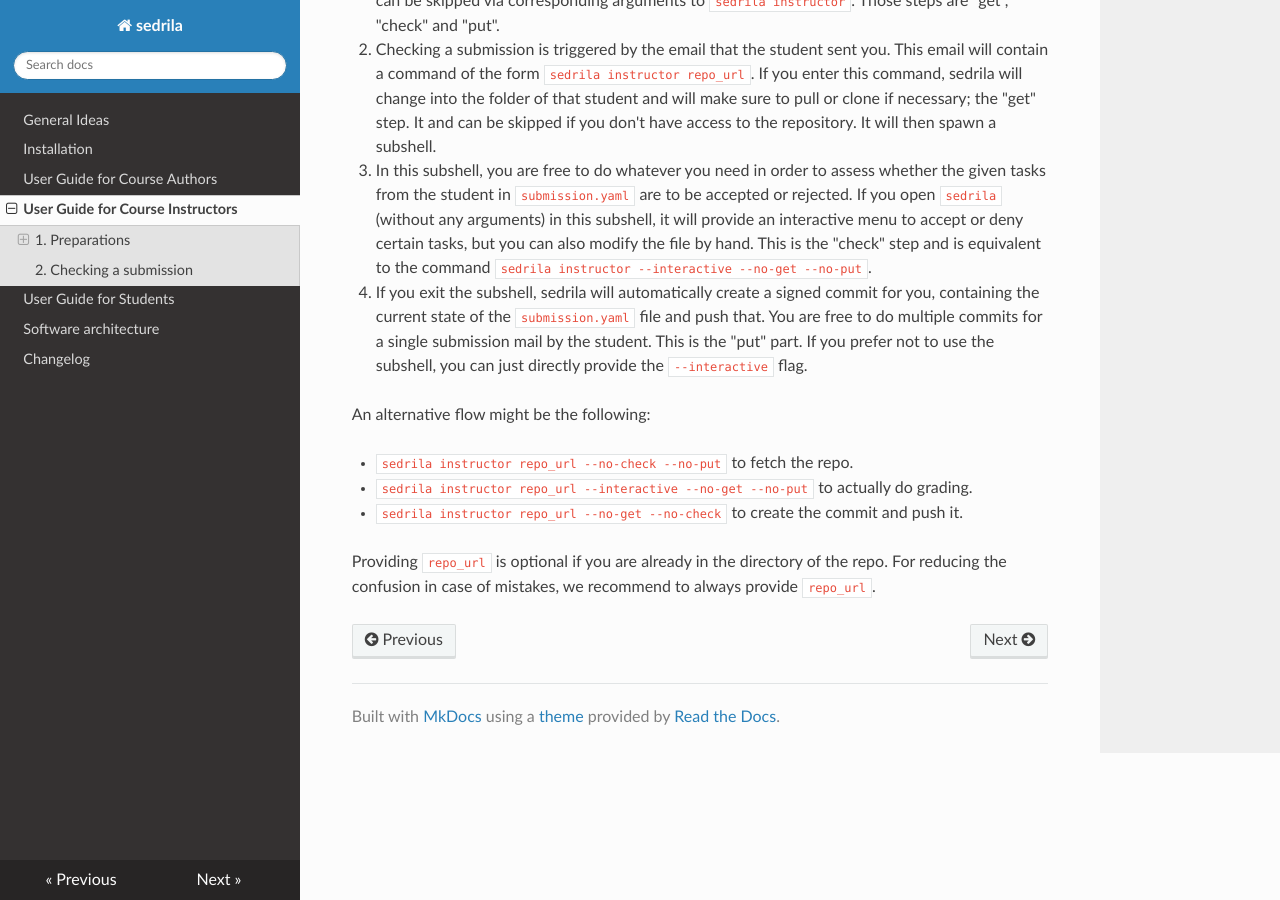
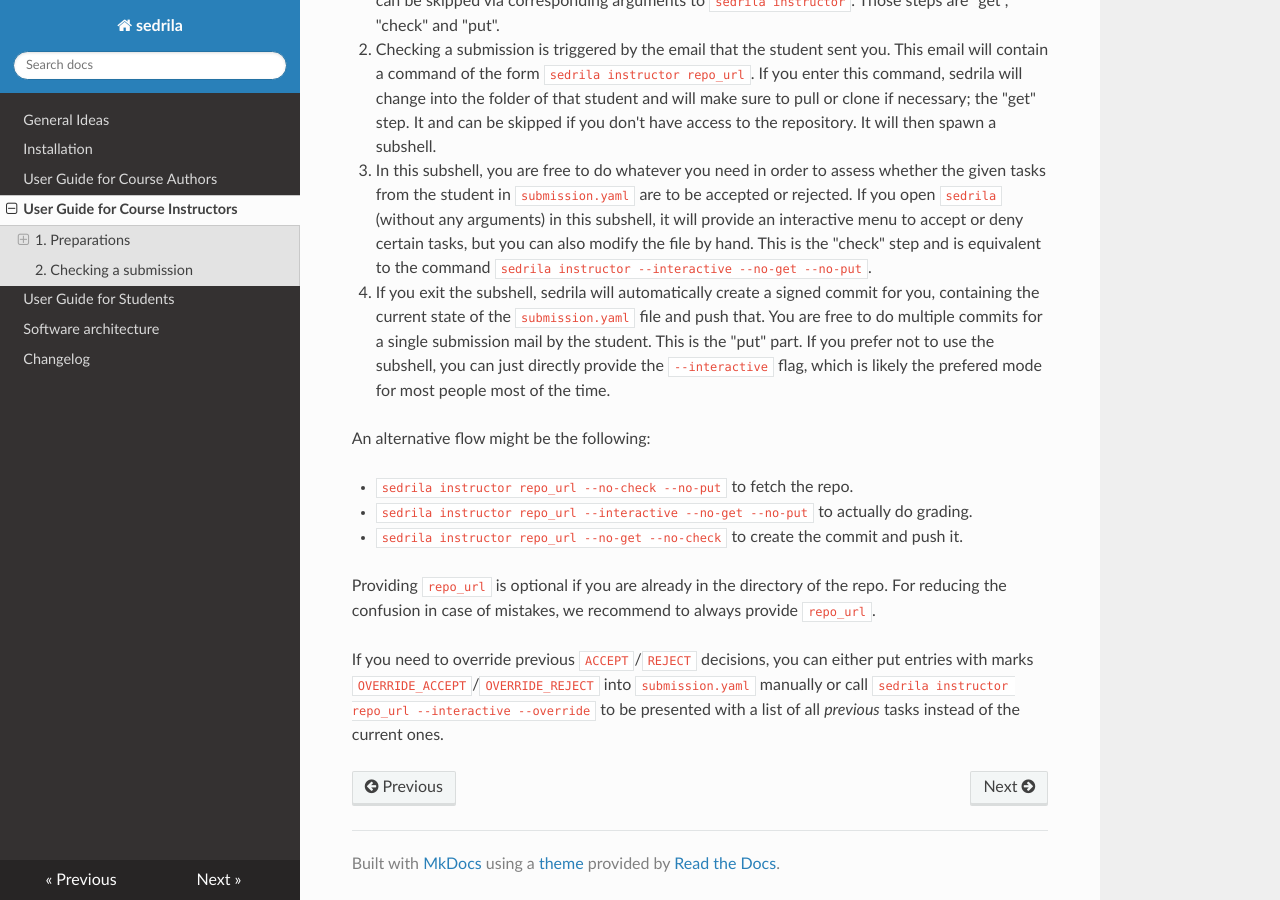
Before and after one commit to fubinf/sedrila, an MkDocs documentation site: the page built from docs/instructors.md, in a window 1280 px wide and 900 px high, scrolled down 1579 px. Built offline with MkDocs 1.6.1, drawn with Linux system fonts in a browser that asks for light colours; nearby versions of some CDN libraries.

Commit message:
instructors.md: semi-vaguely described --override

```diff
--- a/docs/instructors.md
+++ b/docs/instructors.md
@@ -81,7 +81,8 @@
 the current state of the `submission.yaml` file and push that.
 You are free to do multiple commits for a single submission mail by the student.
 This is the "put" part.
-If you prefer not to use the subshell, you can just directly provide the `--interactive` flag.
+If you prefer not to use the subshell, you can just directly provide the `--interactive` flag,
+which is likely the prefered mode for most people most of the time.
 
 An alternative flow might be the following:
 
@@ -91,3 +92,8 @@
 
 Providing `repo_url` is optional if you are already in the directory of the repo.
 For reducing the confusion in case of mistakes, we recommend to always provide `repo_url`.
+
+If you need to override previous `ACCEPT`/`REJECT` decisions, you can either put
+entries with marks `OVERRIDE_ACCEPT`/`OVERRIDE_REJECT` into `submission.yaml` manually
+or call `sedrila instructor repo_url --interactive --override` to be presented with
+a list of all _previous_ tasks instead of the current ones.
```
